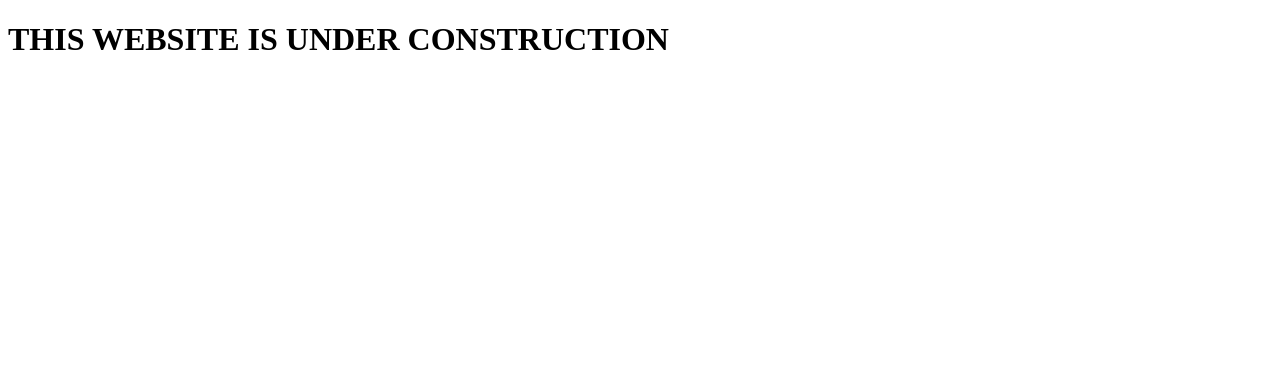
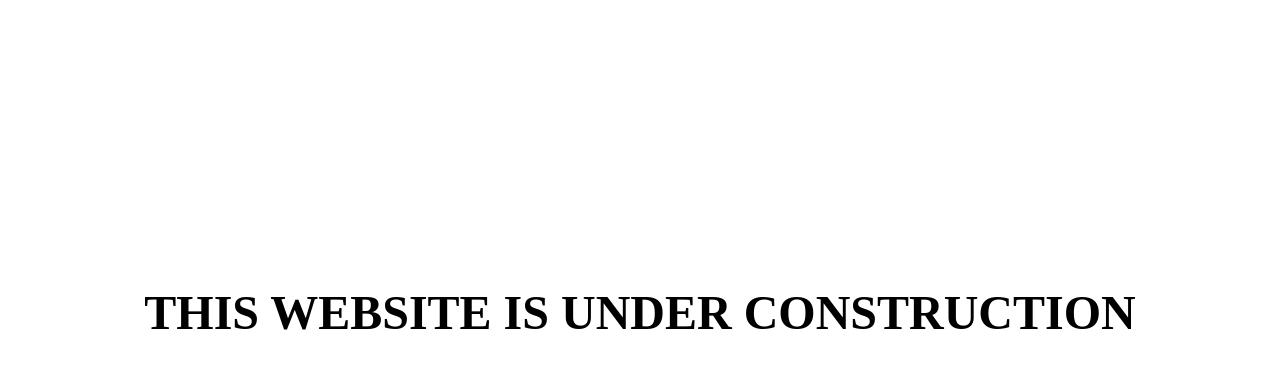
Before and after one commit to iamislamtb/iamislamtb.github.io, a plain HTML site: page index.html in a window 1280 px wide. Drawn offline with Linux system fonts and the light colour scheme.

Commit message:
centered the banner

```diff
--- a/index.html
+++ b/index.html
@@ -9,7 +9,10 @@
 </head>
 
 <body>
-  <h1>THIS WEBSITE IS UNDER CONSTRUCTION</h1>
+  <main>
+    <h1>THIS WEBSITE IS UNDER CONSTRUCTION</h1>
+  </main>
+  </section>
 </body>
 
 </html>
--- a/style.css
+++ b/style.css
@@ -1,6 +1,7 @@
-.body {
+main {
   display: flex;
   align-items: center;
   justify-content: center;
-  font-size: 3 rem;
+  margin-top: 20%;
+  font-size: 1.5em;
 }
```
